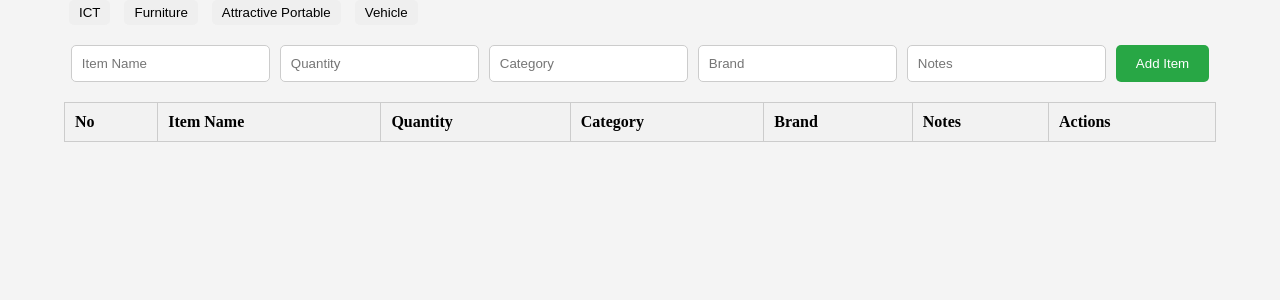
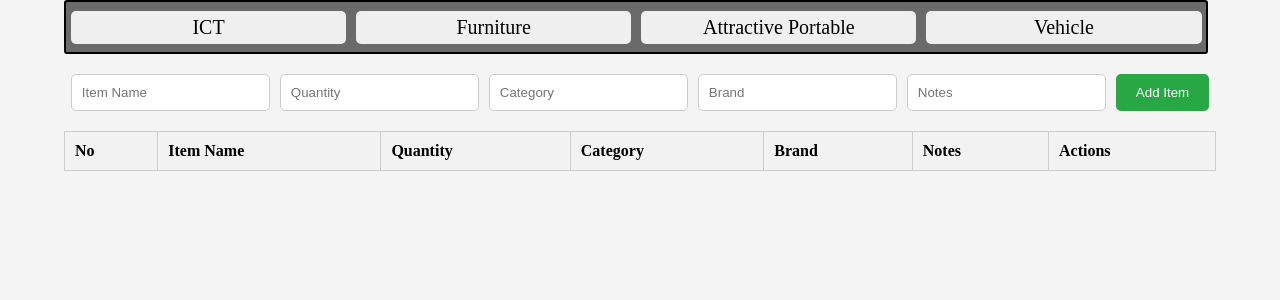
Before and after one commit to peterodero561/InventorySystem2, a Flask app: template templates/home.html in a window 1280 px wide. Shown: the part 98-398 px from the top of the page. Run offline with Flask 3, Linux system fonts and the light colour scheme; the template is opened without the code that fills it, so the values that code supplies are empty; some libraries are stand-ins or nearby versions.

Commit message:
styles for the dashboard in homepage

```diff
--- a/static/styles/home.css
+++ b/static/styles/home.css
@@ -106,3 +106,38 @@ button {
 .delete:hover {
     background-color: #c82333;
 }
+
+.dashboard {
+    width: 99%;
+    height: 50px;
+    border: 2px solid;
+    border-radius: 3px;
+    background-color: rgb(106, 106, 106);
+    display: flex;
+    justify-content: space-between;
+    align-items: center;
+}
+
+.buttons {
+    align-items: center;
+    display: flex;
+    flex-grow: 1;
+
+}
+
+.buttons button {
+    flex: 1;
+    height: 100%;
+    font-family: 'Times New Roman', Times, serif;
+    font-size: 20px;
+
+}
+
+.buttons button:hover {
+    background-color: #43ea6a;
+}
+
+.buttons button.active {
+    background-color: #219401; /* Example active color */
+    color: white; /* Optional: change text color for active button */
+}
```
